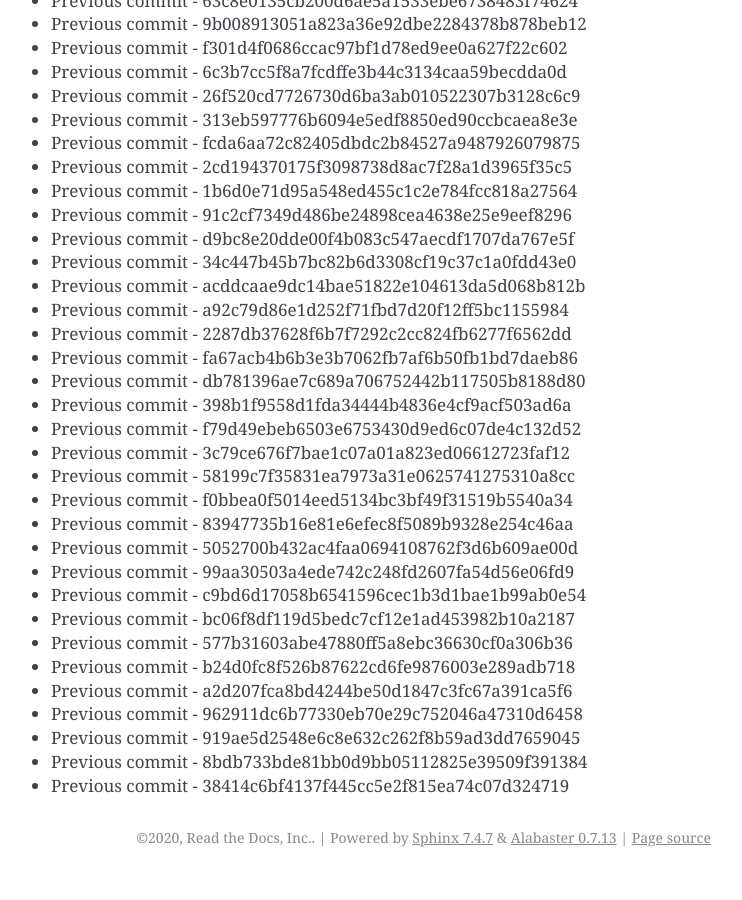
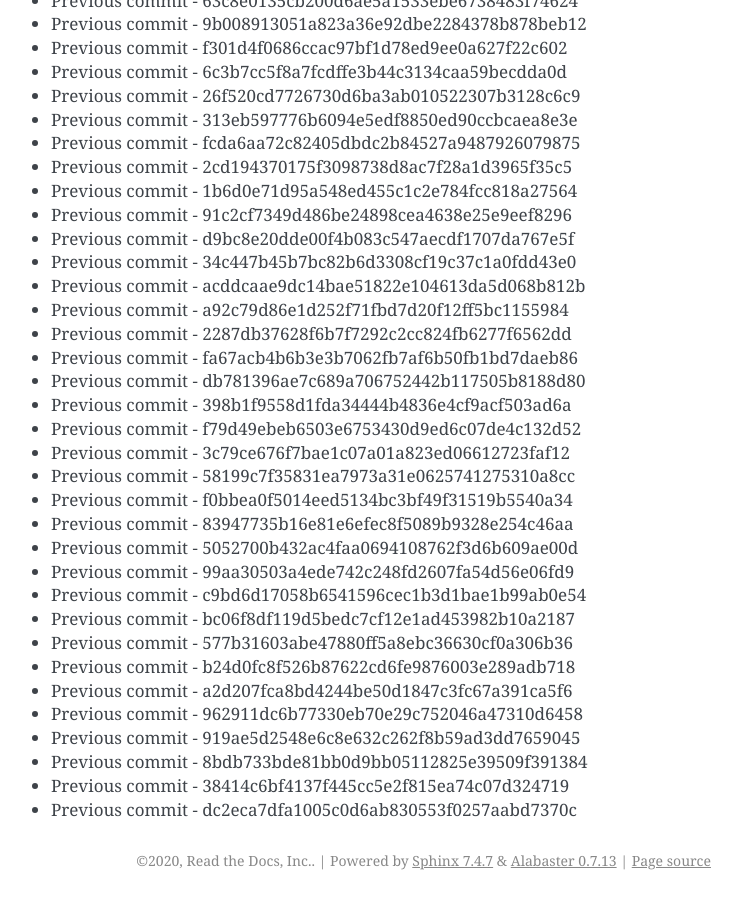
Before and after one commit to readthedocs/rtd-git-stresstest, a Sphinx documentation site: the page built from docs/updates.rst, in a window 1280 px wide and 900 px high, scrolled down 78209 px. Shown: the whole window, without its empty margins (399-1141 px from the left). Built offline with Sphinx 7.4.7, drawn with Linux system fonts in a browser that asks for light colours; before the commit the page ends 79086 px from its top, so only the background shows below that.

Commit message:
Generating commit from previous: dc2eca7dfa1005c0d6ab830553f0257aabd7370c

```diff
--- a/docs/updates.rst
+++ b/docs/updates.rst
@@ -3318,3 +3318,4 @@ It can be tested for any performance characteristics.
 * Previous commit - 919ae5d2548e6c8e632c262f8b59ad3dd7659045
 * Previous commit - 8bdb733bde81bb0d9bb05112825e39509f391384
 * Previous commit - 38414c6bf4137f445cc5e2f815ea74c07d324719
+* Previous commit - dc2eca7dfa1005c0d6ab830553f0257aabd7370c
```
